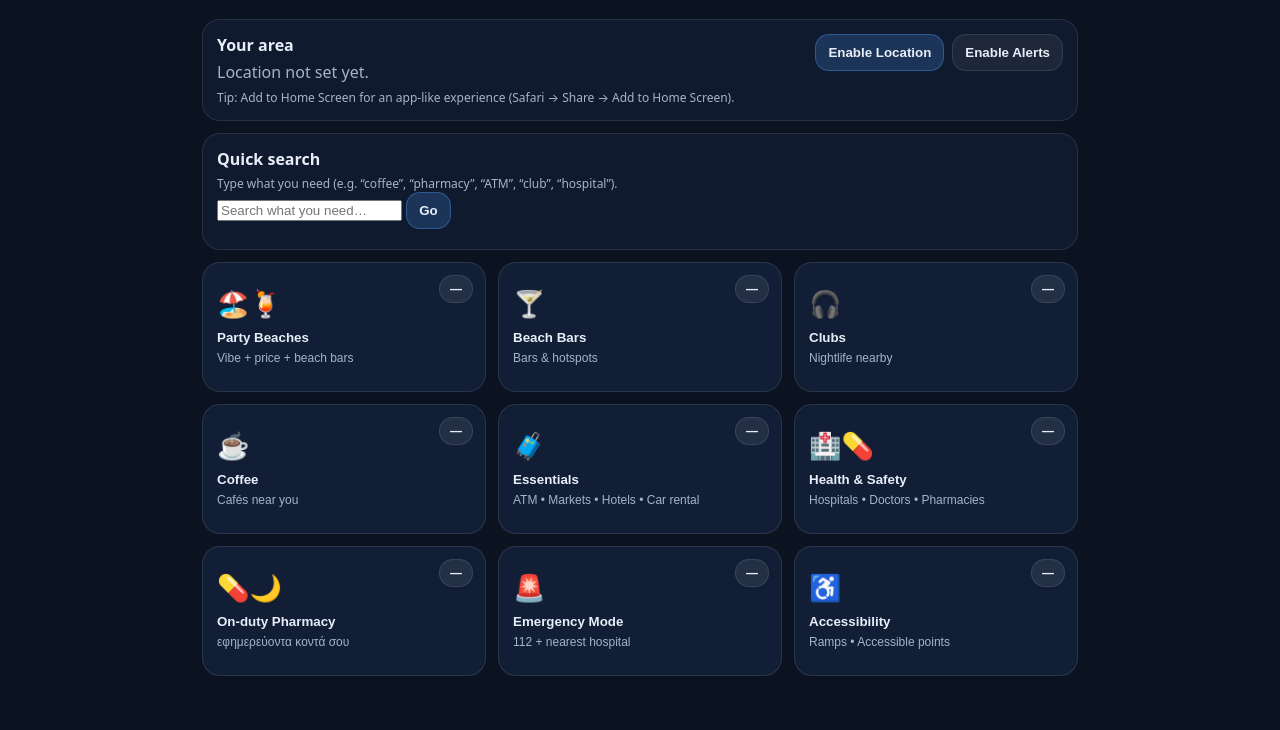
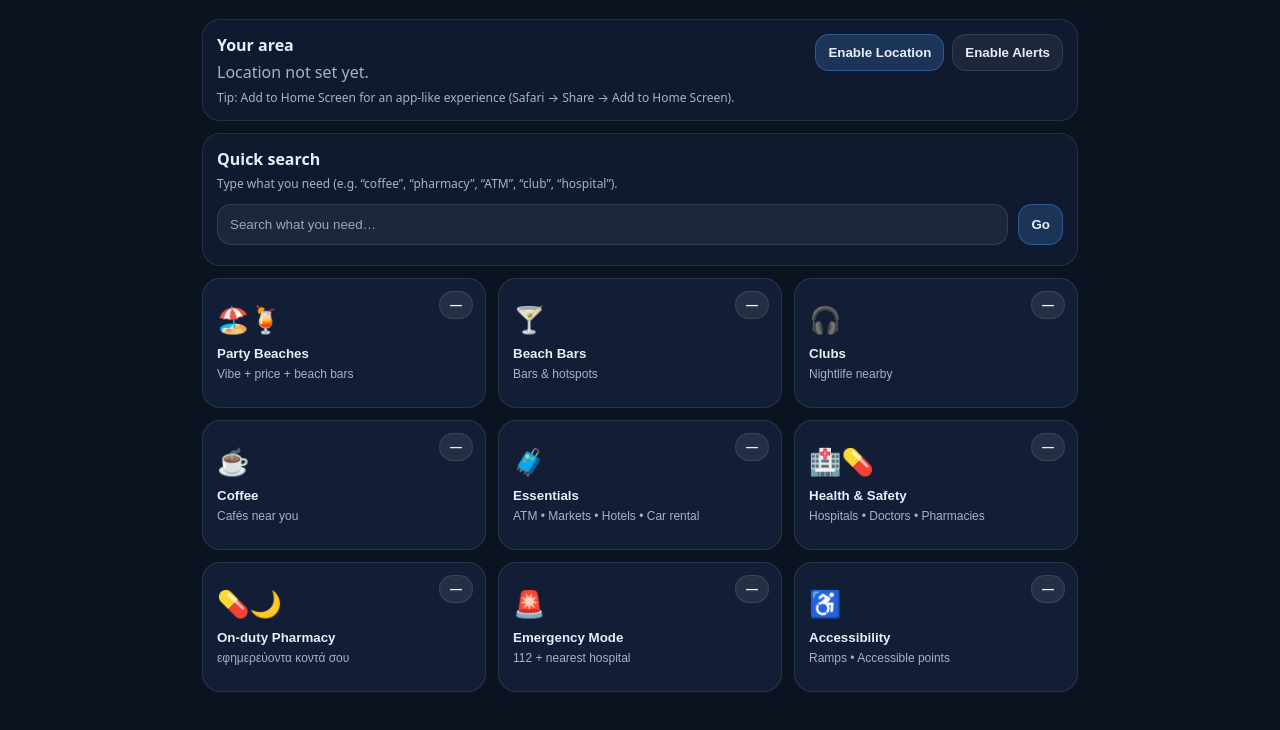
Before and after one commit to pauloskelesidhs-ctrl/Tourism.o, a plain HTML site: page index.html in a window 1280 px wide. Shown: the part 68-798 px from the top of the page. Drawn offline with nearby package versions, Linux system fonts and the light colour scheme; no server answers.

Commit message:
Add search row and input styles

```diff
--- a/styles.css
+++ b/styles.css
@@ -113,3 +113,12 @@ html,body{margin:0;padding:0;background:var(--bg);color:var(--text);font-family:
 .detailActions{display:flex;gap:10px;flex-wrap:wrap;margin-top:12px}
 .mapWrap{margin-top:12px}
 #map{height:280px;border-radius:16px;overflow:hidden}
+.searchRow{display:flex; gap:10px; margin-top:12px; flex-wrap:wrap;}
+.searchInput{
+  flex:1; min-width:220px;
+  padding:12px; border-radius:14px;
+  border:1px solid rgba(255,255,255,0.10);
+  background:rgba(255,255,255,0.06);
+  color:var(--text);
+}
+.searchInput::placeholder{color:rgba(167,178,204,0.9);}
```
